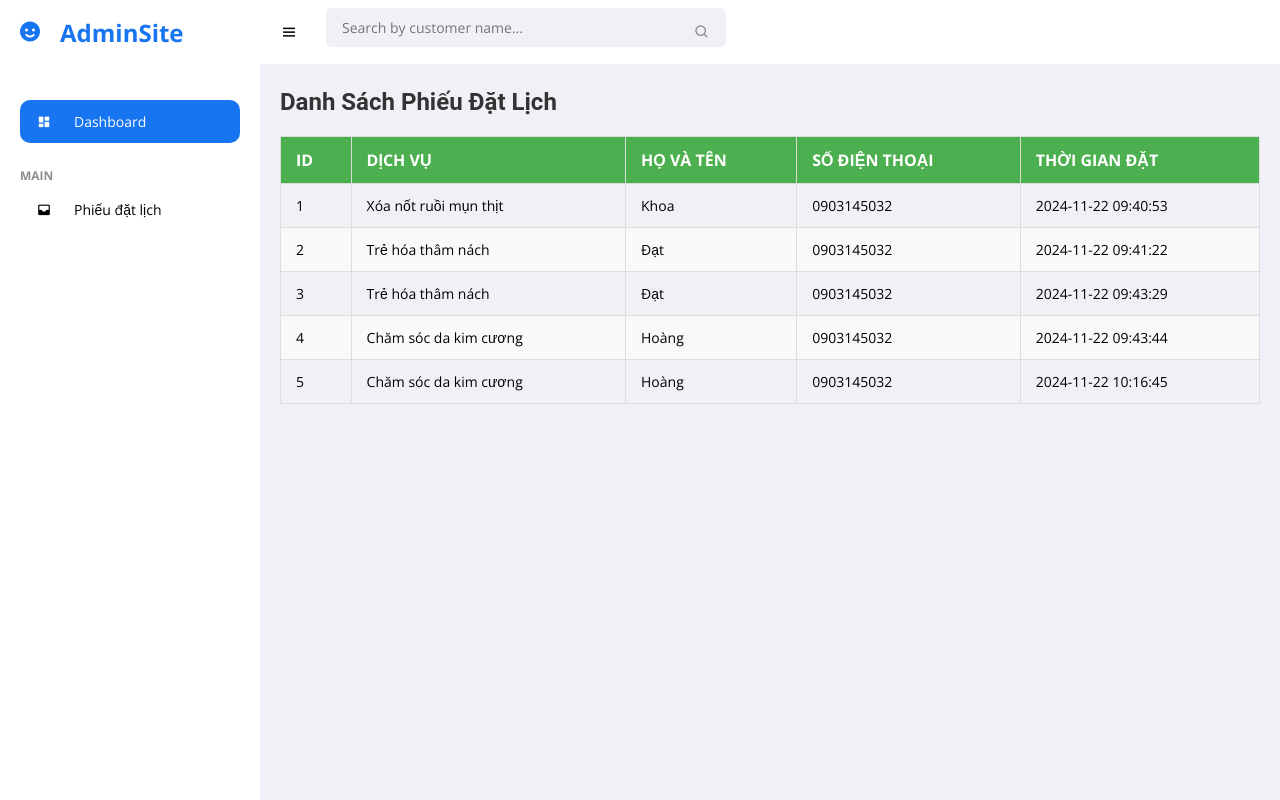
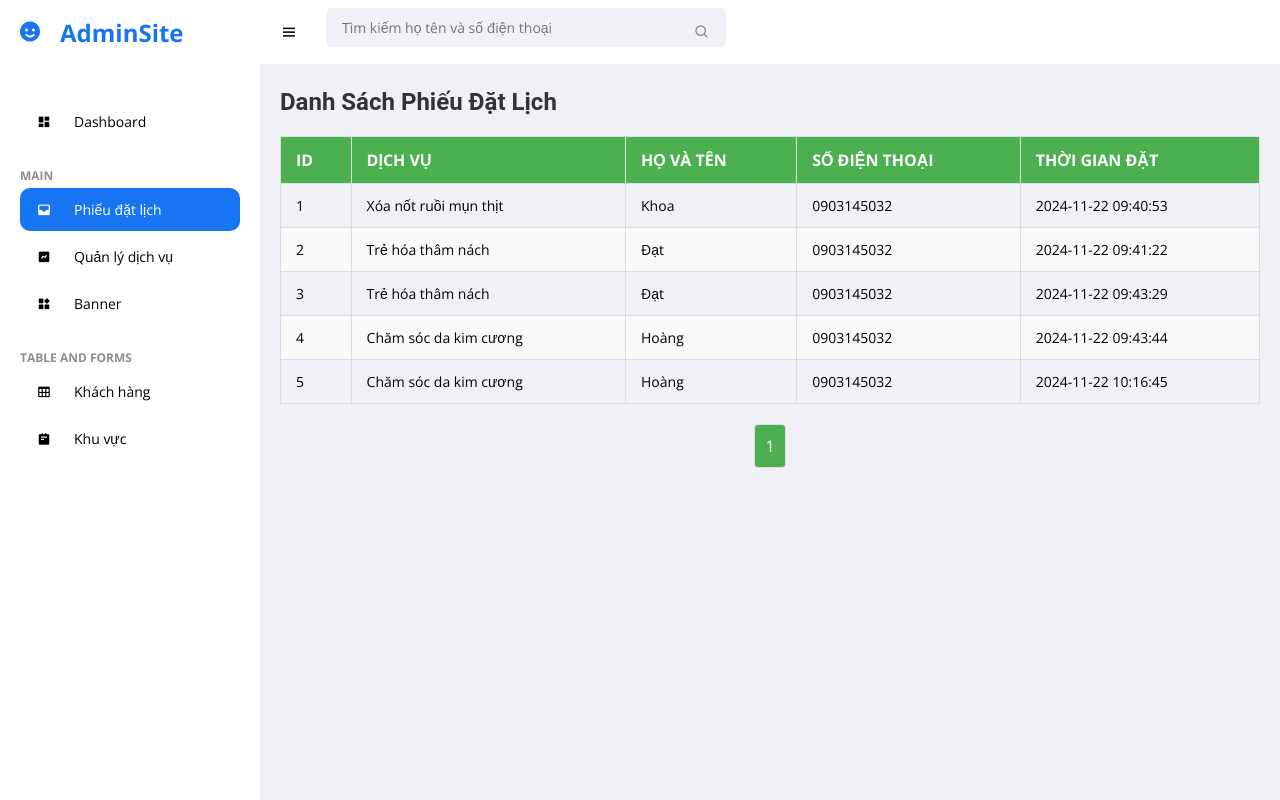
Before and after one commit to Khoa-Nguyen1234/spa4, a PHP site: page /Admin/booking/booking.php in a window 1280 px wide. Run offline with PHP 8.4, Linux system fonts and the light colour scheme; the visitor is signed in with stand-in values (Sample User, id 1); data comes from the database, SQL or seed files in the repository.

Commit message:
update service and search in Admin, Admin Page == admin_id if not must be Login Admin ,  only HTML icon fb and tiktok

```diff
--- a/Admin/booking/booking.php
+++ b/Admin/booking/booking.php
@@ -6,9 +6,41 @@ require_once('../../model/db.php');
 $db = Database::getInstance();
 $conn = $db->getConnection();
 
-// Fetch data from the 'phieu_dat' table
-$query = "SELECT * FROM phieu_dat";
-$result = $conn->query($query);
+// Define the number of records per page
+$records_per_page = 5;
+
+// Get the current page number from the URL, default is page 1
+$page = isset($_GET['page']) ? (int)$_GET['page'] : 1;
+$search_term = isset($_GET['search']) ? $_GET['search'] : '';
+
+// Calculate the offset for the SQL query
+$offset = ($page - 1) * $records_per_page;
+
+// Fetch data from the 'phieu_dat' table with LIMIT and OFFSET based on search term
+$query = "SELECT * FROM phieu_dat WHERE ho_va_ten LIKE ? OR so_dien_thoai LIKE ? LIMIT $records_per_page OFFSET $offset";
+$stmt = $conn->prepare($query);
+$search_like = '%' . $search_term . '%';
+$stmt->bind_param('ss', $search_like, $search_like);
+$stmt->execute();
+$result = $stmt->get_result();
+
+// Fetch all data (without pagination) for the search
+$query_all = "SELECT * FROM phieu_dat WHERE ho_va_ten LIKE ? OR so_dien_thoai LIKE ?";
+$stmt_all = $conn->prepare($query_all);
+$stmt_all->bind_param('ss', $search_like, $search_like);
+$stmt_all->execute();
+$result_all = $stmt_all->get_result();
+
+// Get the total number of records to calculate the number of pages
+$total_records_query = "SELECT COUNT(*) as total FROM phieu_dat WHERE ho_va_ten LIKE ? OR so_dien_thoai LIKE ?";
+$stmt_count = $conn->prepare($total_records_query);
+$stmt_count->bind_param('ss', $search_like, $search_like);
+$stmt_count->execute();
+$total_records_result = $stmt_count->get_result();
+$total_records = $total_records_result->fetch_assoc()['total'];
+
+// Calculate the total number of pages
+$total_pages = ceil($total_records / $records_per_page);
 ?>
 
 <!DOCTYPE html>
@@ -63,6 +95,20 @@ $result = $conn->query($query);
             color: #999;
         }
 
+        /* Highlight searched rows */
+        tr[data-id] {
+            transition: border 0.3s ease;
+        }
+
+        tr[data-id]:hover {
+            background-color: #f1f1f1;
+        }
+
+        .highlight {
+            background-color: #a0c4c7 !important;
+            border: 2px solid red !important;
+        }
+
         /* Heading Styles */
         h1 {
             font-size: 24px;
@@ -82,6 +128,7 @@ $result = $conn->query($query);
             border: 1px solid #ddd;
         }
 
+        /* Dropdown menu */
         .dropdown-results {
             max-height: 200px;
             overflow-y: auto;
@@ -104,9 +151,29 @@ $result = $conn->query($query);
             background-color: #f1f1f1;
         }
 
-        /* Highlight searched rows */
-        .highlight {
-            background-color: #a0c4c7 !important;
+        /* Pagination Styling */
+        .pagination {
+            display: flex;
+            justify-content: center;
+            margin-top: 20px;
+        }
+
+        .pagination a {
+            padding: 10px;
+            margin: 0 5px;
+            text-decoration: none;
+            color: #333;
+            border: 1px solid #ddd;
+            border-radius: 4px;
+        }
+
+        .pagination a:hover {
+            background-color: #f1f1f1;
+        }
+
+        .pagination .active {
+            background-color: #4CAF50;
+            color: white;
         }
 
         /* Responsive Design */
@@ -130,10 +197,17 @@ $result = $conn->query($query);
     <section id="sidebar">
         <a href="#" class="brand"><i class='bx bxs-smile icon'></i> AdminSite</a>
         <ul class="side-menu">
-            <li><a href="../index.php" class="active"><i class='bx bxs-dashboard icon'></i> Dashboard</a></li>
+            <li><a href="../index.php"><i class='bx bxs-dashboard icon'></i> Dashboard</a></li>
             <li class="divider" data-text="main">Main</li>
             <li>
-                <a href="#"><i class='bx bxs-inbox icon'></i> Phiếu đặt lịch </a>
+                <a href="./booking.php" class="active"><i class='bx bxs-inbox icon'></i> Phiếu đặt lịch </a>
+            </li>
+            <li><a href="../service/service.php"><i class='bx bxs-chart icon'></i> Quản lý dịch vụ</a></li>
+            <li><a href="../banner/banner.php"><i class='bx bxs-widget icon'></i>Banner</a></li>
+            <li class="divider" data-text="table and forms">Table and forms</li>
+            <li><a href="../customer/customer.php"><i class='bx bx-table icon'></i> Khách hàng</a></li>
+            <li>
+                <a href="#"><i class='bx bxs-notepad icon'></i> Khu vực </a>
             </li>
         </ul>
     </section>
@@ -143,13 +217,20 @@ $result = $conn->query($query);
     <section id="content">
         <nav>
             <i class='bx bx-menu toggle-sidebar'></i>
-            <form action="" method="POST">
+            <form action="" method="GET">
                 <div class="form-group">
-                    <input type="text" name="search" id="search" placeholder="Search by customer name..." oninput="searchCustomer()" autocomplete="off">
+                    <input
+                        type="text"
+                        name="search"
+                        id="search"
+                        placeholder="Tìm kiếm họ tên và số điện thoại"
+                        oninput="searchCustomer()"
+                        autocomplete="off">
                     <i class='bx bx-search icon'></i>
                 </div>
-                <div id="searchResults" class="dropdown-results" style="display:none;"></div>
+                <div id="searchResults" class="dropdown-results"></div>
             </form>
+
         </nav>
         <!-- NAVBAR -->
 
@@ -174,7 +255,7 @@ $result = $conn->query($query);
                     if ($result->num_rows > 0) {
                         // Output each row
                         while ($row = $result->fetch_assoc()) {
-                            echo '<tr>';
+                            echo '<tr data-id="' . $row['id'] . '">';
                             echo '<td>' . $row['id'] . '</td>';
                             echo '<td>' . $row['ten_dichvu'] . '</td>';
                             echo '<td>' . $row['ho_va_ten'] . '</td>';
@@ -183,81 +264,88 @@ $result = $conn->query($query);
                             echo '</tr>';
                         }
                     } else {
-                        echo '<tr><td colspan="5">Không có dữ liệu</td></tr>';
+                        echo '<tr><td colspan="5">No records found</td></tr>';
                     }
                     ?>
                 </tbody>
             </table>
+
+            <!-- Pagination -->
+            <div class="pagination">
+                <?php
+                // Display pagination links
+                for ($i = 1; $i <= $total_pages; $i++) {
+                    $active_class = $i == $page ? 'active' : '';
+                    echo '<a href="?page=' . $i . '&search=' . urlencode($search_term) . '" class="' . $active_class . '">' . $i . '</a>';
+                }
+                ?>
+            </div>
         </main>
         <!-- MAIN -->
     </section>
-    <!-- NAVBAR -->
+    <!-- CONTENT -->
 
     <script>
         function searchCustomer() {
-            let input = document.getElementById('search').value.toLowerCase();
-            let rows = document.querySelectorAll('#customerData tr');
-            let found = false;
+            let input = document.getElementById("search").value;
+            let resultsDiv = document.getElementById("searchResults");
 
-            // If the input is empty, reset all rows and hide search results
-            if (input === '') {
-                rows.forEach(function(row) {
-                    row.classList.remove('highlight');
-                });
-                document.getElementById('searchResults').style.display = 'none';
-                return;
+            // Hiển thị dropdown nếu nhập ít nhất 1 ký tự
+            if (input.length > 0) {
+                resultsDiv.style.display = 'block';
+
+                // Thực hiện AJAX request để lấy dữ liệu từ server
+                fetch('search.php?query=' + input)
+                    .then(response => response.json())
+                    .then(data => {
+                        resultsDiv.innerHTML = ''; // Xóa kết quả cũ
+                        if (data.length > 0) {
+                            data.forEach(item => {
+                                let a = document.createElement('a');
+                                a.href = "#";
+                                a.textContent = `${item.ho_va_ten} - ${item.so_dien_thoai}`;
+                                a.onclick = function(e) {
+                                    e.preventDefault(); // Ngăn chặn hành vi mặc định
+                                    highlightAndScroll(item.id); // Highlight và scroll đến dòng
+                                    resultsDiv.style.display = 'none'; // Ẩn dropdown
+                                };
+                                resultsDiv.appendChild(a);
+                            });
+                        } else {
+                            resultsDiv.innerHTML = '<a>Không tìm thấy dữ liệu</a>';
+                        }
+                    })
+                    .catch(error => {
+                        console.error('Error:', error);
+                        resultsDiv.innerHTML = '<a>Lỗi tải dữ liệu</a>';
+                    });
+            } else {
+                resultsDiv.style.display = 'none'; // Ẩn dropdown nếu không nhập
             }
+        }
 
-            // Search and highlight matching rows
-            rows.forEach(function(row) {
-                let name = row.querySelector('td:nth-child(3)').textContent.toLowerCase();
-                if (name.indexOf(input) > -1) {
+        function highlightAndScroll(id) {
+            // Lấy tất cả các hàng trong bảng
+            let rows = document.querySelectorAll('tr[data-id]');
+
+            rows.forEach(row => {
+                // Xóa các highlight trước đó
+                row.classList.remove('highlight');
+                row.style.border = 'none';
+                if (row.dataset.id == id) {
+                    // Thêm highlight và viền đỏ cho dòng được chọn
                     row.classList.add('highlight');
+                    row.style.border = '2px solid red';
+
+                    // Scroll tới dòng được chọn
                     row.scrollIntoView({
                         behavior: 'smooth',
                         block: 'center'
                     });
-                    found = true;
-                } else {
-                    row.classList.remove('highlight');
                 }
             });
-
-            // Display search results dynamically with ID and Name
-            let searchResults = document.getElementById('searchResults');
-            searchResults.innerHTML = '';
-            if (input.length > 0) {
-                rows.forEach(function(row) {
-                    let name = row.querySelector('td:nth-child(3)').textContent.toLowerCase();
-                    let id = row.querySelector('td:nth-child(1)').textContent; // Get the ID from the first column
-                    if (name.indexOf(input) > -1) {
-                        let resultItem = document.createElement('a');
-                        resultItem.textContent = `ID: ${id} - ${row.querySelector('td:nth-child(3)').textContent}`; // Show both ID and Name
-                        resultItem.onclick = function() {
-                            // Remove highlight class from all rows first
-                            rows.forEach(function(row) {
-                                row.classList.remove('highlight');
-                            });
-
-                            // Add highlight to the selected row
-                            row.classList.add('highlight');
-                            row.scrollIntoView({
-                                behavior: 'smooth',
-                                block: 'center'
-                            });
-                        };
-                        searchResults.appendChild(resultItem);
-                    }
-                });
-                searchResults.style.display = found ? 'block' : 'none';
-            } else {
-                searchResults.style.display = 'none';
-            }
         }
     </script>
-
-
-
 </body>
 
 </html>
--- a/view/index.php
+++ b/view/index.php
@@ -310,6 +310,12 @@
   <a href="" target="_blank" class="zalo-icon">
     <img src="./assets/img/icons8-zalo-48.png" alt="Chat on Zalo">
   </a>
+  <a href="" target="_blank" class="facebook-icon">
+    <img src="./assets/img/facebook.png" alt="Chat on Facebook">
+  </a>
+  <a href="" target="_blank" class="tiktok-icon">
+    <img src="./assets/img/tiktok.png" alt="Chat on Tiktok">
+  </a>
 
   <!-- Chat Widget -->
   <div id="chatWidget" class="chat-widget">
```
Also changed, not shown: Admin/booking/search.php (added, +20 -0 lines), Admin/index.php (+32 -1 lines), Admin/service/service.php (+6 -14 lines), view/assets/img/facebook.png (added), view/assets/img/tiktok.png (added).
